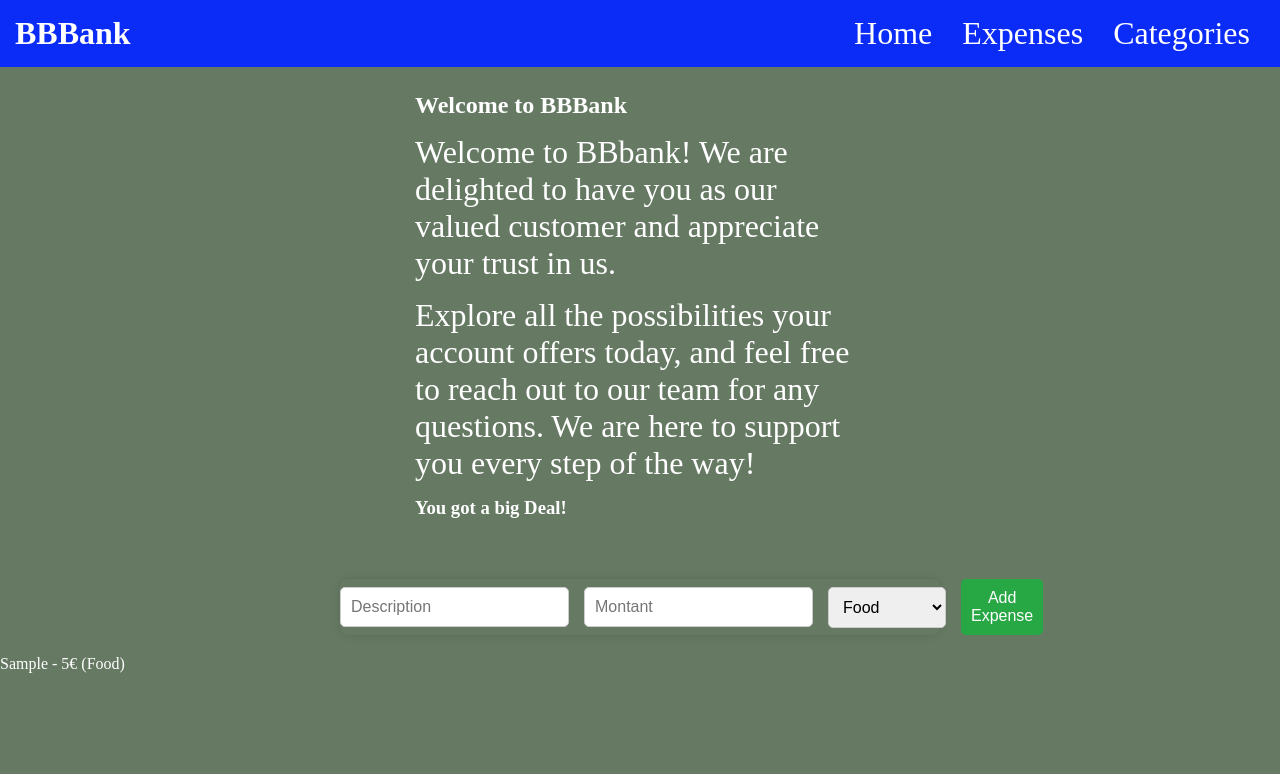
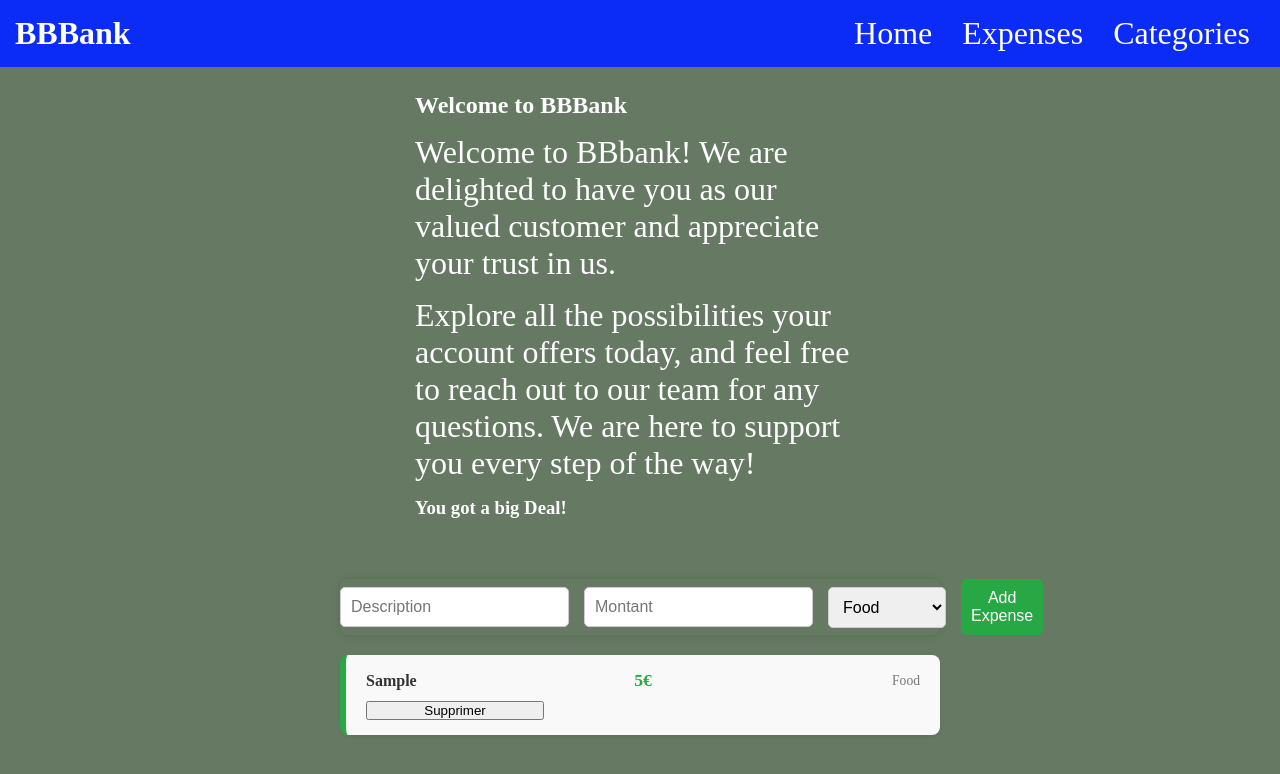
Before and after one commit to boboue1/BBBank, a React (Vite) app: page /expenses in a window 1280 px wide. Both pictures are taken after typing "Sample", "5" into the empty fields and a click on the button "Add Expense". Shown: the top 774 px of the page. Built offline with nearby package versions, Linux system fonts and the light colour scheme.

Commit message:
Ajout du btn Deleted et stylisation

```diff
--- a/src/components/AddDepenses.jsx
+++ b/src/components/AddDepenses.jsx
@@ -35,6 +35,48 @@ const StyledDiv=styled.div`
 & button:hover {
     background: #218838;
 }`;
+//Style de la liste des dépenses
+
+const StyledListItem = styled.li`
+  background: #f9f9f9;
+  margin-bottom: 10px;
+  padding: 15px 20px;
+  border-radius: 8px;
+  border-left: 6px solid #28a745;
+  box-shadow: 0 2px 5px rgba(0, 0, 0, 0.05);
+  display: grid;
+  grid-template-columns: 1fr 1fr 1fr;
+  align-items: center;
+  text-align: left;
+  gap: 10px;
+
+  & .description {
+    font-weight: 600;
+    color: #333;
+  }
+
+  & .amount {
+    text-align: center;
+    font-weight: bold;
+    font-size: 1.1rem;
+    color: #28a745;
+  }
+
+  & .category {
+    text-align: right;
+    font-size: 0.85rem;
+    color: #777;
+  }
+`;
+const StyledList = styled.ul`
+  max-width: 600px;
+  margin: 20px auto;
+  padding: 0;
+  list-style: none;
+`;
+
+
+
 const AddDepenses = () => {
         const [description, setDescription] = useState('');
         const [amount, setAmount] = useState('');
@@ -49,6 +91,10 @@ const AddDepenses = () => {
             setCategory('food');
         }
 
+        const handleDelete = (indexToDelete) => {
+            const updatedDepense = depense.filter((_, index) => index !== indexToDelete);
+            setDepense(updatedDepense);
+          };
 
     return (
         <>
@@ -79,13 +125,19 @@ const AddDepenses = () => {
         {/* </form> */}
         </StyledDiv>
 
-        <ul>
-{depense.map((depense, index) => (
-  <li key={index}>
-    {depense.description} - {depense.amount}€ ({depense.category})
-  </li>
-))}
-</ul>
+        <StyledList>
+  {depense.map((dep, index) => (
+    <StyledListItem key={index}>
+      <div className="description">{dep.description}</div>
+      <div className="amount">{dep.amount}€</div>
+      <div className="category">{dep.category}</div>
+      <button onClick={() => handleDelete(index)}>Supprimer</button>
+    </StyledListItem>
+  ))}
+</StyledList>
+
+
+
 
 
         </>
```
